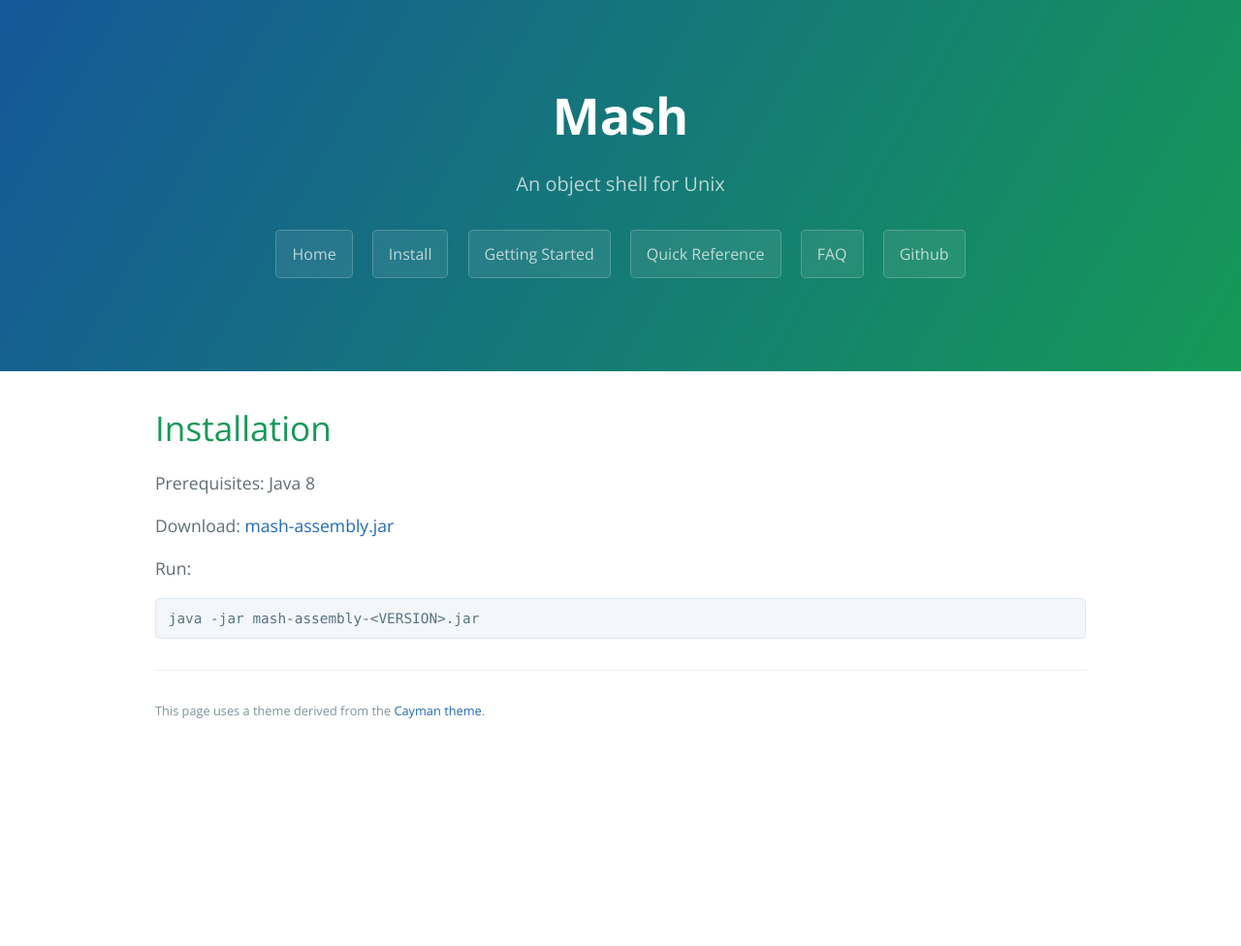
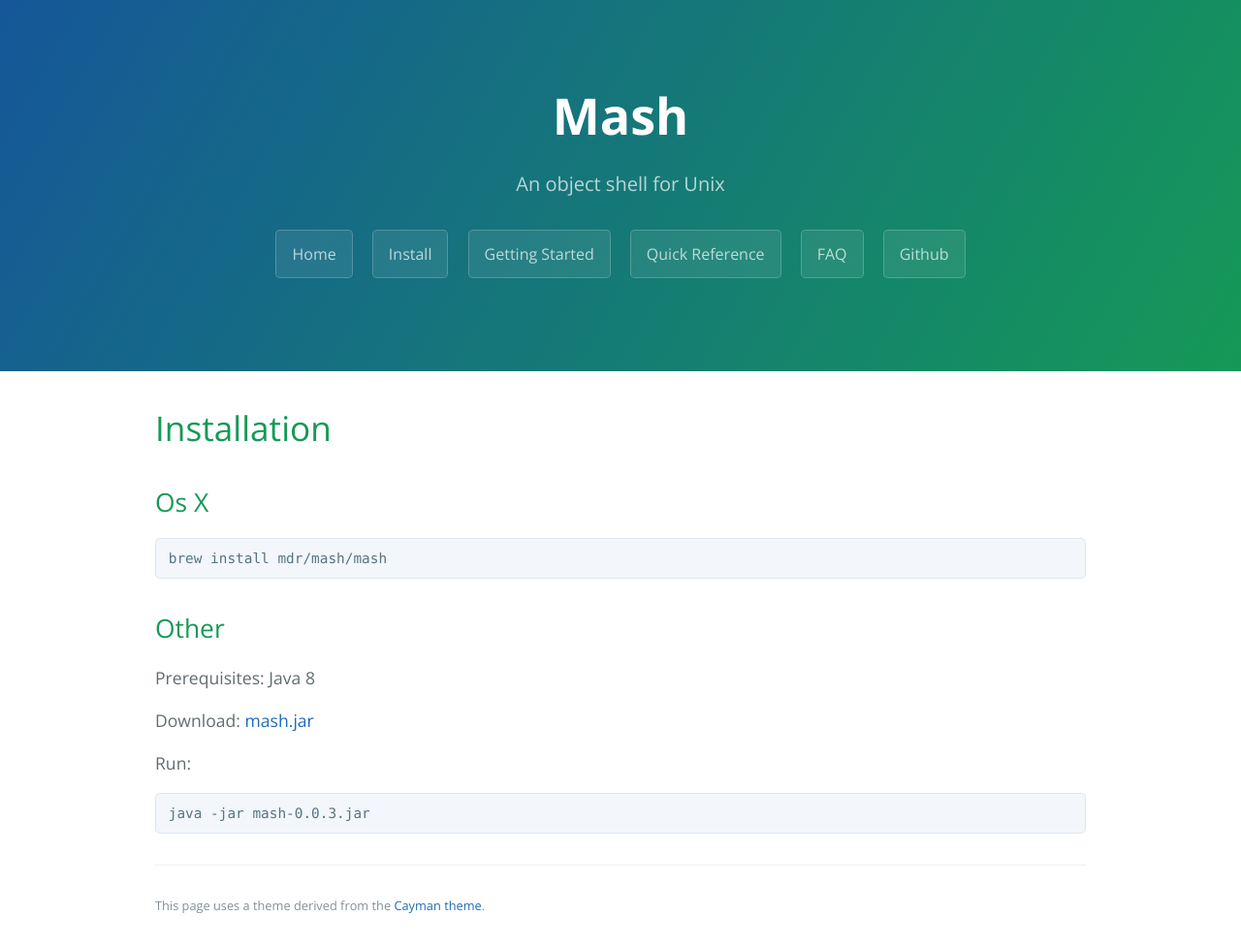
Before and after one commit to mdr/mash, a Jekyll site: the page built from installation.md, in a window 1280 px wide. Shown: the whole page at 97% size. Built offline with Jekyll 4.4.1, drawn with Linux system fonts in a browser that asks for light colours; before the commit the page ends 900 px from its top, so only the background shows below that.

Commit message:
Update install

```diff
--- a/installation.md
+++ b/installation.md
@@ -6,10 +6,16 @@
 
 # Installation
 
+## Os X
+
+    brew install mdr/mash/mash
+
+## Other
+
 Prerequisites: Java 8
 
-Download: [mash-assembly.jar](https://github.com/mdr/mash/releases/download/v0.0.2/mash-assembly-0.0.2.jar)
+Download: [mash.jar](https://github.com/mdr/mash/releases/download/v0.0.3/mash-0.0.3.jar)
 
 Run:
 
-    java -jar mash-assembly-<VERSION>.jar
+    java -jar mash-0.0.3.jar
```
